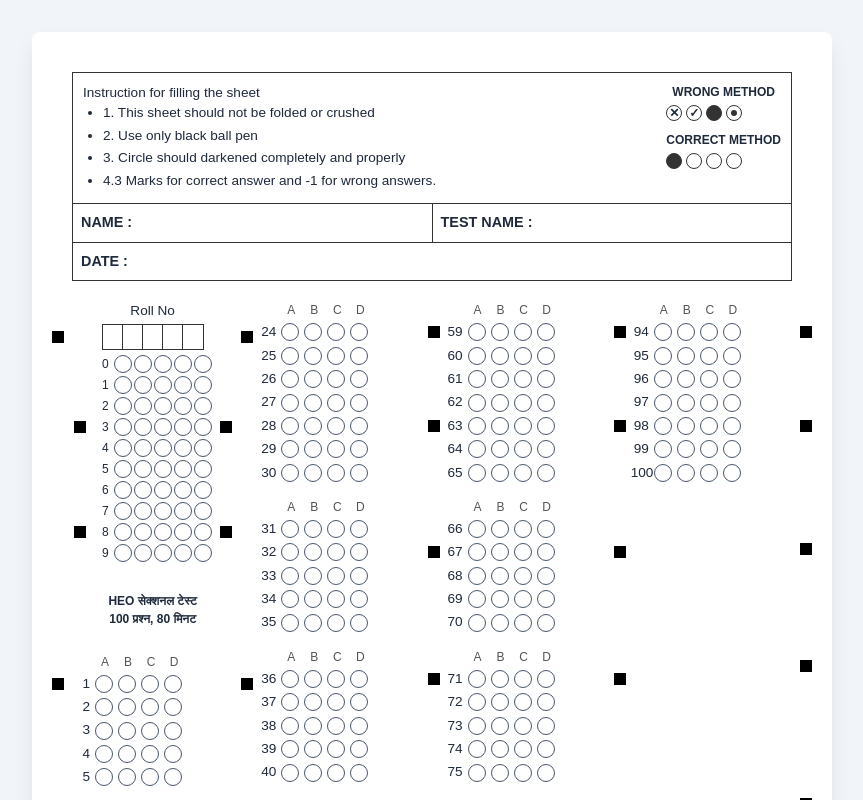
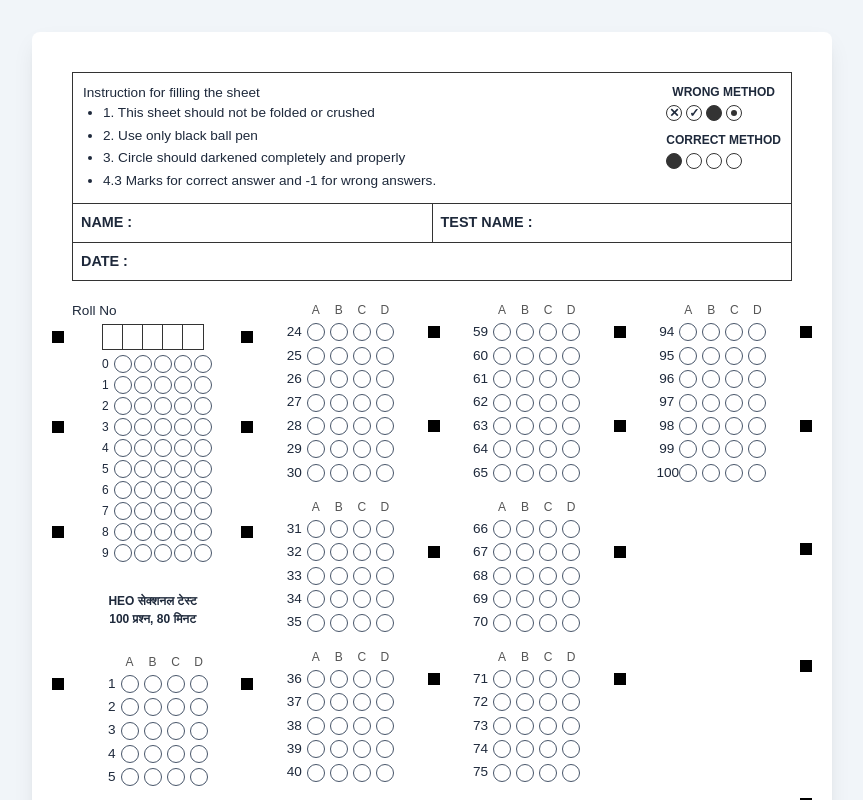
Before and after one commit to pieby2/omr, a React (Vite) app: page / in a window 1280 px wide. Shown: the top 800 px of the page, without its empty margins (208-1071 px from the left). Built offline with nearby package versions, Linux system fonts and the light colour scheme.

Commit message:
Fix vertical alignment of marker squares

```diff
--- a/src/App.css
+++ b/src/App.css
@@ -209,8 +209,8 @@
 .roll-no-section {
   display: flex;
   flex-direction: column;
-  align-items: center;
   margin-bottom: 15px;
+  width: 100%;
 }
 
 .roll-no-label {
@@ -250,7 +250,9 @@
 .roll-row {
   display: flex;
   align-items: center;
+  justify-content: center;
   position: relative;
+  width: 100%;
 }
 .roll-row-label {
   width: 15px;
@@ -272,10 +274,11 @@
 
 .block-header {
   display: flex;
-  margin-left: 24px;
+  justify-content: center;
   gap: 5px;
   font-size: 0.75rem;
   color: #555;
+  padding-left: 23px; /* Offset for the question number to align ABCD perfectly with bubbles */
 }
 .block-header span {
   width: 18px;
@@ -285,8 +288,10 @@
 .question-row {
   display: flex;
   align-items: center;
+  justify-content: center;
   gap: 5px;
-  position: relative; /* important for marker squares */
+  position: relative;
+  width: 100%;
 }
 
 .q-number {
```
